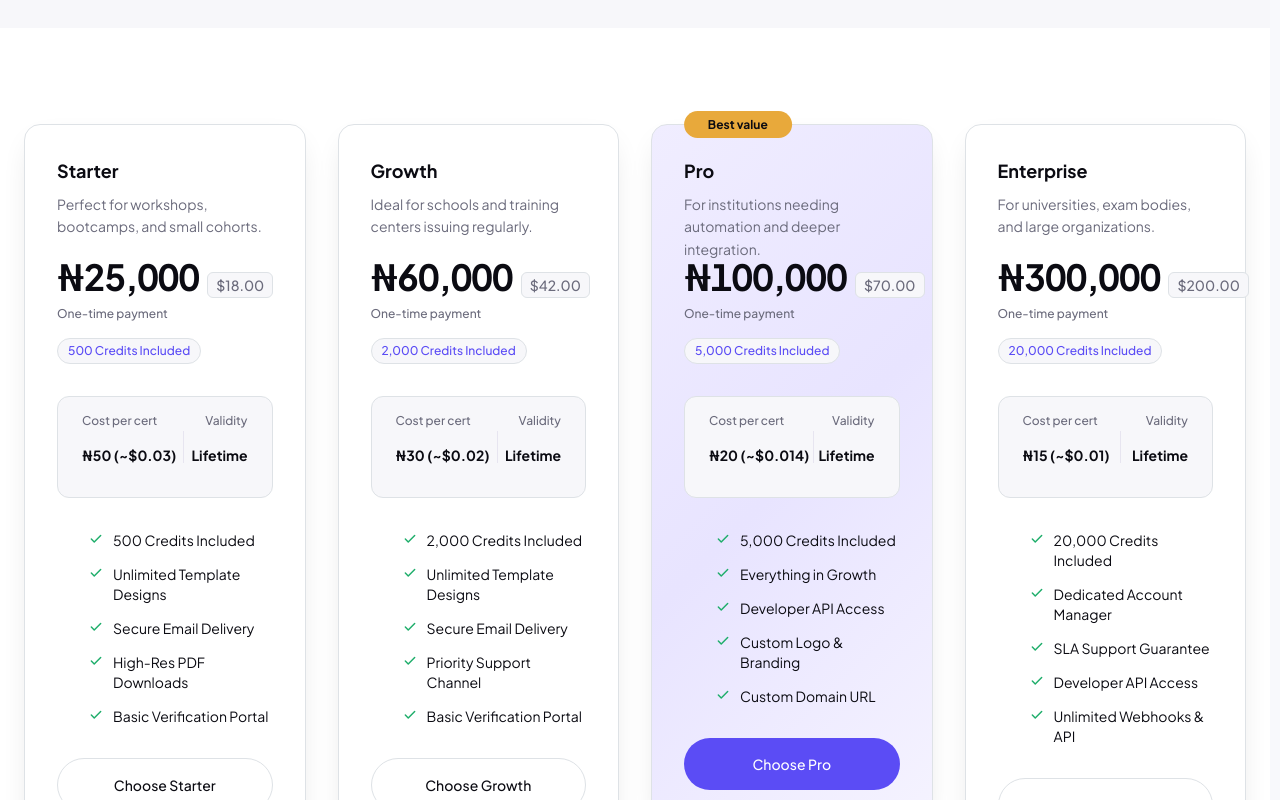
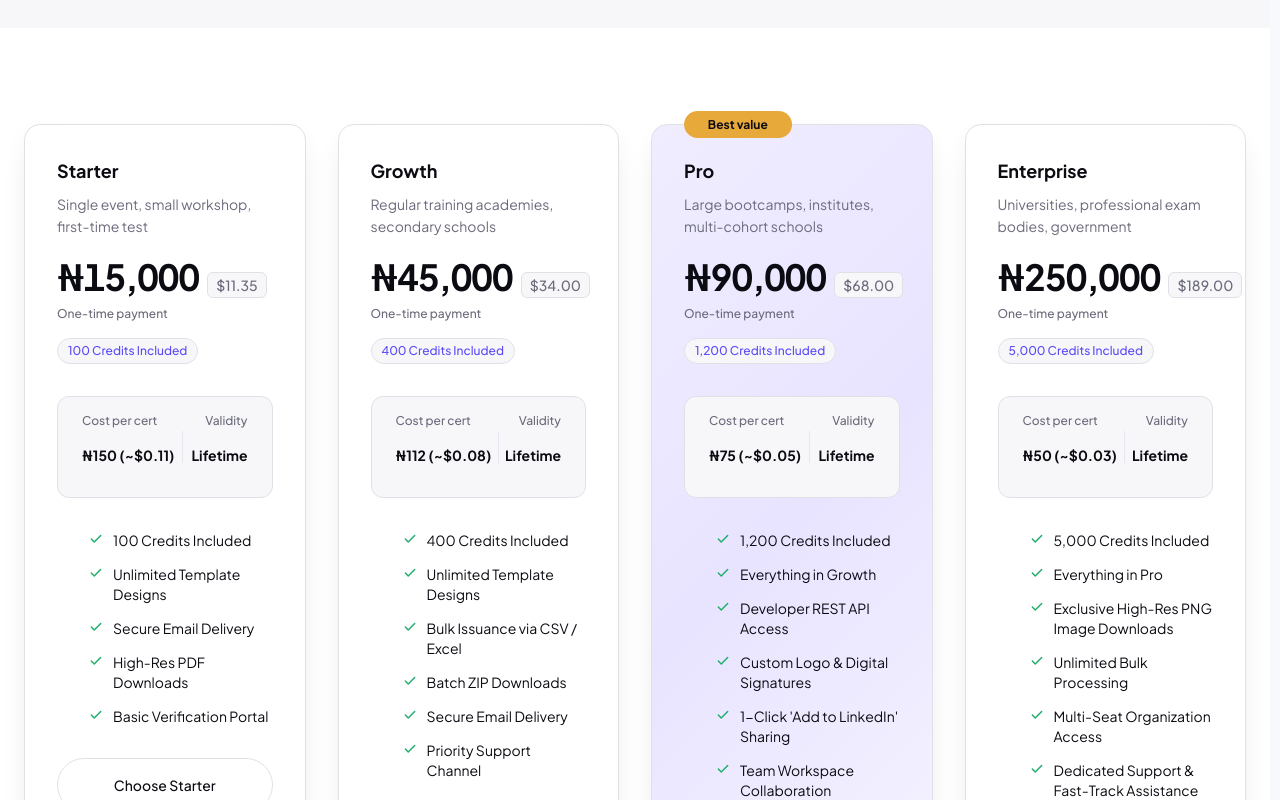
Before and after one commit to proofdeckcred/proofdeck-frontend, a React (Vite) app: page /pricing in a window 1280 px wide. Shown: the part 540-1340 px from the top of the page. Built offline with nearby package versions, Linux system fonts and the light colour scheme; no server answers; a web font is replaced by a local one.

Commit message:
payment service upgrade

```diff
--- a/src/api.js
+++ b/src/api.js
@@ -48,6 +48,24 @@ API.interceptors.response.use(
       spinner.activeRequests = Math.max(0, spinner.activeRequests - 1);
       if (spinner.activeRequests === 0) {
         spinner.setNetworkFinished();
+      }
+    }
+
+    if (error.response && (error.response.status === 401 || error.response.status === 422)) {
+      const msg = error.response.data?.msg || "";
+      // If token is invalid, expired, or malformed, clear it so user isn't stuck in 422 loop
+      if (
+        error.response.status === 401 ||
+        msg.includes("Not enough segments") ||
+        msg.includes("Signature") ||
+        msg.includes("token") ||
+        msg.includes("Error loading the user")
+      ) {
+        if (localStorage.getItem("token") && !window.location.pathname.includes("/login")) {
+          localStorage.removeItem("token");
+          localStorage.removeItem("user");
+          window.location.href = "/login";
+        }
       }
     }
 
@@ -135,6 +153,8 @@ export const advancedSearchCertificates = (params) => {
 };
 export const getCertificatePDF = (certId) =>
   API.get(`/certificates/${certId}/pdf`, { responseType: "blob" });
+export const getCertificatePNG = (certId) =>
+  API.get(`/certificates/${certId}/png`, { responseType: "blob" });
 
 // EMAILING
 export const sendCertificateEmail = (certId) =>
@@ -154,10 +174,11 @@ export const generateApiKey = () => API.post("/users/me/api-key");
 export const updateUserProfile = (data) => API.put("/users/me", data);
 
 // PAYMENTS
-export const initializePayment = (plan, provider = "paystack") =>
+export const initializePayment = (plan, provider = "bachs") =>
   API.post("/payments/initialize", { plan, provider });
 export const verifyPayment = (reference) =>
   API.get(`/payments/verify/${reference}`);
+export const getPublicPlans = () => API.get("/payments/plans");
 
 // USER ANALYTICS
 export const getUserAnalytics = () => API.get("/analytics/dashboard");
--- a/src/pages/GroupsPage.jsx
+++ b/src/pages/GroupsPage.jsx
@@ -11,6 +11,7 @@ import {
   getTemplates,
   sendCertificateEmail,
   getCertificatePDF,
+  getCertificatePNG,
   deleteCertificate,
 } from "../api";
 import toast, { Toaster } from "react-hot-toast";
@@ -286,6 +287,34 @@ function GroupsPage() {
         return "Download started!";
       },
       error: (err) => err.response?.data?.msg || "Failed to download PDF.",
+    });
+    promise.finally(() => setDownloadingId(null));
+  };
+
+  const handleDownloadPNG = (cert) => {
+    setDownloadingId(cert.id);
+    const promise = getCertificatePNG(cert.id);
+    toast.promise(promise, {
+      loading: "Generating PNG image...",
+      success: (response) => {
+        const url = window.URL.createObjectURL(new Blob([response.data], { type: "image/png" }));
+        const link = document.createElement("a");
+        link.href = url;
+        const saneName = cert.recipient_name?.replace(/[\W_]+/g, "_").replace(/^_+|_+$/g, "");
+        const filename = saneName ? `${saneName}.png` : `doc_${cert.verification_id || cert.id}.png`;
+        link.setAttribute("download", filename);
+        document.body.appendChild(link);
+        link.click();
+        link.parentNode.removeChild(link);
+        window.URL.revokeObjectURL(url);
+        return "PNG download started!";
+      },
+      error: (err) => {
+        if (err.response?.status === 403 && err.response?.data?.upgrade_required) {
+          return "PNG downloads are exclusively available on Enterprise.";
+        }
+        return err.response?.data?.msg || "Failed to download PNG.";
+      },
     });
     promise.finally(() => setDownloadingId(null));
   };
--- a/src/pages/LandingPage.jsx
+++ b/src/pages/LandingPage.jsx
@@ -95,10 +95,10 @@ const Pricing = () => (
       <div className="grid md:grid-cols-2 lg:grid-cols-4 gap-6 items-stretch pt-4">
         <PricingCard
           title="Starter"
-          price="₦25,000"
-          suffix="500 credential credits"
+          price="₦15,000"
+          suffix="100 credential credits"
           features={[
-            "500 Credits Included",
+            "100 Credits Included",
             "Unlimited Template Designs",
             "Secure Email Delivery",
             "High-Res PDF Downloads",
@@ -108,41 +108,44 @@ const Pricing = () => (
         />
         <PricingCard
           title="Growth"
-          price="₦60,000"
-          suffix="2,000 credential credits"
+          price="₦45,000"
+          suffix="400 credential credits"
           features={[
-            "2,000 Credits Included",
+            "400 Credits Included",
             "Unlimited Template Designs",
+            "Bulk Issuance (CSV / Excel)",
+            "Batch ZIP Downloads",
             "Secure Email Delivery",
             "Priority Support Channel",
-            "Basic Verification Portal",
           ]}
           link="/signup?plan=growth"
         />
         <PricingCard
           title="Pro"
-          price="₦100,000"
-          suffix="5,000 credential credits"
+          price="₦90,000"
+          suffix="1,200 credential credits"
           isPopular={true}
           features={[
-            "5,000 Credits Included",
+            "1,200 Credits Included",
             "Everything in Growth",
-            "Developer API Access",
-            "Custom Logo & Branding",
-            "Custom Domain URL",
+            "Developer REST API Access",
+            "Custom Logo & Digital Signatures",
+            "1-Click 'Add to LinkedIn' Sharing",
+            "Team Workspace Collaboration",
           ]}
           link="/signup?plan=pro"
         />
         <PricingCard
           title="Enterprise"
-          price="₦300,000"
-          suffix="20,000 credential credits"
+          price="₦250,000"
+          suffix="5,000 credential credits"
           features={[
-            "20,000 Credits Included",
-            "Dedicated Account Manager",
-            "SLA Support Guarantee",
-            "Developer API Access",
-            "Unlimited Webhooks & API",
+            "5,000 Credits Included",
+            "Everything in Pro",
+            "Exclusive High-Res PNG Image Downloads",
+            "Unlimited Bulk Processing",
+            "Multi-Seat Organization Access",
+            "Dedicated Support & Fast-Track Assistance",
           ]}
           link="/signup?plan=enterprise"
         />
--- a/src/pages/LoginPage.jsx
+++ b/src/pages/LoginPage.jsx
@@ -36,14 +36,10 @@ function LoginPage() {
     }
 
     try {
-      const res = await fetch("https://api.proofdeck.app/api/auth/login", {
-        method: "POST",
-        headers: { "Content-Type": "application/json" },
-        body: JSON.stringify({ email, password }),
-      });
-      const data = await res.json();
+      const res = await loginUser({ email, password });
+      const data = res.data;
 
-      if (res.ok && data.access_token) {
+      if (data && data.access_token) {
         localStorage.setItem("token", data.access_token);
         window.location.href = "/dashboard";
       } else {
@@ -51,7 +47,8 @@ function LoginPage() {
         setLoading(false);
       }
     } catch (err) {
-      setError("Cannot connect to server. Please check your internet.");
+      const msg = err.response?.data?.msg || "Login failed. Please check your credentials.";
+      setError(msg);
       setLoading(false);
     }
   };
--- a/src/pages/MyCertificatesPage.jsx
+++ b/src/pages/MyCertificatesPage.jsx
@@ -5,6 +5,7 @@ import {
   getTemplates,
   deleteCertificate,
   getCertificatePDF,
+  getCertificatePNG,
   sendCertificateEmail,
   sendBulkEmails,
   getCurrentUser,
@@ -267,6 +268,34 @@ function MyCertificatesPage() {
         return "Download started!";
       },
       error: (err) => err.response?.data?.msg || "Failed to download PDF.",
+    });
+    promise.finally(() => setDownloadingId(null));
+  };
+
+  const handleDownloadPNG = (cert) => {
+    setDownloadingId(cert.id);
+    const promise = getCertificatePNG(cert.id);
+    toast.promise(promise, {
+      loading: "Generating PNG image...",
+      success: (response) => {
+        const url = window.URL.createObjectURL(new Blob([response.data], { type: "image/png" }));
+        const link = document.createElement("a");
+        link.href = url;
+        const saneName = cert.recipient_name?.replace(/[\W_]+/g, "_").replace(/^_+|_+$/g, "");
+        const filename = saneName ? `${saneName}.png` : `doc_${cert.verification_id || cert.id}.png`;
+        link.setAttribute("download", filename);
+        document.body.appendChild(link);
+        link.click();
+        link.parentNode.removeChild(link);
+        window.URL.revokeObjectURL(url);
+        return "PNG download started!";
+      },
+      error: (err) => {
+        if (err.response?.status === 403 && err.response?.data?.upgrade_required) {
+          return "PNG downloads are exclusively available on Enterprise.";
+        }
+        return err.response?.data?.msg || "Failed to download PNG.";
+      },
     });
     promise.finally(() => setDownloadingId(null));
   };
--- a/src/pages/PricingPage.jsx
+++ b/src/pages/PricingPage.jsx
@@ -80,13 +80,13 @@ const PricingPage = () => {
   const plans = [
     {
       name: "Starter",
-      priceNGN: "₦25,000",
-      priceUSD: "$18.00",
-      certs: "500",
-      costPerCert: "₦50 (~$0.03)",
-      for: "Perfect for workshops, bootcamps, and small cohorts.",
+      priceNGN: "₦15,000",
+      priceUSD: "$11.35",
+      certs: "100",
+      costPerCert: "₦150 (~$0.11)",
+      for: "Single event, small workshop, first-time test",
       features: [
-        "500 Credits Included",
+        "100 Credits Included",
         "Unlimited Template Designs",
         "Secure Email Delivery",
         "High-Res PDF Downloads",
@@ -95,47 +95,50 @@ const PricingPage = () => {
     },
     {
       name: "Growth",
-      priceNGN: "₦60,000",
-      priceUSD: "$42.00",
-      certs: "2,000",
-      costPerCert: "₦30 (~$0.02)",
-      for: "Ideal for schools and training centers issuing regularly.",
+      priceNGN: "₦45,000",
+      priceUSD: "$34.00",
+      certs: "400",
+      costPerCert: "₦112 (~$0.08)",
+      for: "Regular training academies, secondary schools",
       features: [
-        "2,000 Credits Included",
+        "400 Credits Included",
         "Unlimited Template Designs",
+        "Bulk Issuance via CSV / Excel",
+        "Batch ZIP Downloads",
         "Secure Email Delivery",
         "Priority Support Channel",
-        "Basic Verification Portal",
       ],
     },
     {
       name: "Pro",
-      priceNGN: "₦100,000",
-      priceUSD: "$70.00",
-      certs: "5,000",
-      costPerCert: "₦20 (~$0.014)",
-      for: "For institutions needing automation and deeper integration.",
+      priceNGN: "₦90,000",
+      priceUSD: "$68.00",
+      certs: "1,200",
+      costPerCert: "₦75 (~$0.05)",
+      for: "Large bootcamps, institutes, multi-cohort schools",
       features: [
-        "5,000 Credits Included",
+        "1,200 Credits Included",
         "Everything in Growth",
-        "Developer API Access",
-        "Custom Logo & Branding",
-        "Custom Domain URL",
+        "Developer REST API Access",
+        "Custom Logo & Digital Signatures",
+        "1-Click 'Add to LinkedIn' Sharing",
+        "Team Workspace Collaboration",
       ],
     },
     {
       name: "Enterprise",
-      priceNGN: "₦300,000",
-      priceUSD: "$200.00",
-      certs: "20,000",
-      costPerCert: "₦15 (~$0.01)",
-      for: "For universities, exam bodies, and large organizations.",
+      priceNGN: "₦250,000",
+      priceUSD: "$189.00",
+      certs: "5,000",
+      costPerCert: "₦50 (~$0.03)",
+      for: "Universities, professional exam bodies, government",
       features: [
-        "20,000 Credits Included",
-        "Dedicated Account Manager",
-        "SLA Support Guarantee",
-        "Developer API Access",
-        "Unlimited Webhooks & API",
+        "5,000 Credits Included",
+        "Everything in Pro",
+        "Exclusive High-Res PNG Image Downloads",
+        "Unlimited Bulk Processing",
+        "Multi-Seat Organization Access",
+        "Dedicated Support & Fast-Track Assistance",
       ],
     },
   ];
--- a/src/pages/SettingsPage.jsx
+++ b/src/pages/SettingsPage.jsx
@@ -64,13 +64,13 @@ const Section = ({ title, icon: Icon, children, className = "" }) => (
 const PLAN_INFO = {
   starter: {
     name: "Starter",
-    priceNGN: "₦25,000",
-    priceUSD: "$18.00",
-    certs: "500",
-    costPerCert: "₦50 (~$0.03)",
-    description: "Ideal for workshops, bootcamps, and small cohorts.",
+    priceNGN: "₦15,000",
+    priceUSD: "$11.35",
+    certs: "100",
+    costPerCert: "₦150 (~$0.11)",
+    description: "Single event, small workshop, first-time test",
     features: [
-      "500 Credits Included",
+      "100 Credits Included",
       "Unlimited Template Designs",
       "Secure Email Delivery",
       "High-Res PDF Downloads",
@@ -79,47 +79,50 @@ const PLAN_INFO = {
   },
   growth: {
     name: "Growth",
-    priceNGN: "₦60,000",
-    priceUSD: "$42.00",
-    certs: "2,000",
-    costPerCert: "₦30 (~$0.02)",
-    description: "Ideal for schools and training centers issuing regularly.",
+    priceNGN: "₦45,000",
+    priceUSD: "$34.00",
+    certs: "400",
+    costPerCert: "₦112 (~$0.08)",
+    description: "Regular training academies, secondary schools",
     features: [
-      "2,000 Credits Included",
+      "400 Credits Included",
       "Unlimited Template Designs",
+      "Bulk Issuance via CSV / Excel",
+      "Batch ZIP Downloads",
       "Secure Email Delivery",
       "Priority Support Channel",
-      "Basic Verification Portal",
     ],
   },
   pro: {
     name: "Pro",
-    priceNGN: "₦100,000",
-    priceUSD: "$70.00",
-    certs: "5,000",
-    costPerCert: "₦20 (~$0.014)",
-    description: "For institutions needing automation and deeper integration.",
+    priceNGN: "₦90,000",
+    priceUSD: "$68.00",
+    certs: "1,200",
+    costPerCert: "₦75 (~$0.05)",
+    description: "Large bootcamps, institutes, multi-cohort schools",
     features: [
-      "5,000 Credits Included",
+      "1,200 Credits Included",
       "Everything in Growth",
-      "Developer API Access",
-      "Custom Logo & Branding",
-      "Custom Domain URL",
+      "Developer REST API Access",
+      "Custom Logo & Digital Signatures",
+      "1-Click 'Add to LinkedIn' Sharing",
+      "Team Workspace Collaboration",
     ],
   },
   enterprise: {
     name: "Enterprise",
-    priceNGN: "₦300,000",
-    priceUSD: "$200.00",
-    certs: "20,000",
-    costPerCert: "₦15 (~$0.01)",
-    description: "For universities, exam bodies, and large organizations.",
+    priceNGN: "₦250,000",
+    priceUSD: "$189.00",
+    certs: "5,000",
+    costPerCert: "₦50 (~$0.03)",
+    description: "Universities, professional exam bodies, government",
     features: [
-      "20,000 Credits Included",
-      "Dedicated Account Manager",
-      "SLA Support Guarantee",
-      "Developer API Access",
-      "Unlimited Webhooks & API",
+      "5,000 Credits Included",
+      "Everything in Pro",
+      "Exclusive High-Res PNG Image Downloads",
+      "Unlimited Bulk Processing",
+      "Multi-Seat Organization Access",
+      "Dedicated Support & Fast-Track Assistance",
     ],
   },
 };
@@ -239,7 +242,7 @@ const ReferralSection = () => {
             <div className="relative z-10">
               <h2 className="text-2xl font-bold mb-2">Give credits, Get credits</h2>
               <p className="text-indigo-100 mb-6 max-w-lg">
-                Refer a friend to ProofDeck. When they verify their account, they get 5 bonus credits and you get 10!
+                Refer a friend or colleague to ProofDeck. When they make their first plan purchase, you get 10% of their plan's credits instantly added to your account!
               </p>
 
               <div className="bg-white/10 backdrop-blur-md p-1 pl-4 rounded-lg inline-flex items-center gap-4 border border-white/20">
--- a/src/pages/SignupPage.jsx
+++ b/src/pages/SignupPage.jsx
@@ -48,21 +48,16 @@ function SignupPage() {
         referral_code: formData.referral_code || undefined
       };
 
-      const res = await fetch("https://api.proofdeck.app/api/auth/register", {
-        method: "POST",
-        headers: { "Content-Type": "application/json" },
-        body: JSON.stringify(payload),
-      });
-      const data = await res.json();
-
-      if (res.ok) {
+      const res = await signupUser(payload);
+      if (res.status === 200 || res.status === 201) {
         window.location.href = `/verify-email?email=${encodeURIComponent(email)}`;
       } else {
-        setError(data.msg || "Signup failed. Please try again.");
+        setError(res.data?.msg || "Signup failed. Please try again.");
         setLoading(false);
       }
     } catch (err) {
-      setError("Cannot connect to server. Please check your internet.");
+      const msg = err.response?.data?.msg || "Cannot connect to server. Please try again.";
+      setError(msg);
       setLoading(false);
     }
   };
--- a/src/pages/ViewCertificatePage.jsx
+++ b/src/pages/ViewCertificatePage.jsx
@@ -6,12 +6,14 @@ import { Spinner, Modal, Button } from "react-bootstrap";
 import {
   getCertificate,
   getCertificatePDF,
+  getCertificatePNG,
   updateCertificateStatus,
   getTemplates,
 } from "../api";
 import {
   Edit3,
   Download,
+  Image as ImageIcon,
   Maximize2,
   X,
   CheckCircle,
@@ -127,6 +129,38 @@ function ViewCertificatePage() {
       error: (err) => err.response?.data?.msg || "Failed to download PDF.",
     });
     promise.finally(() => setDownloading(false));
+  };
+
+  const [downloadingPng, setDownloadingPng] = useState(false);
+  const [showUpgradeModal, setShowUpgradeModal] = useState(false);
+
+  const handleDownloadPNG = async () => {
+    setDownloadingPng(true);
+    const toastId = toast.loading("Generating PNG image...");
+    try {
+      const response = await getCertificatePNG(certId);
+      toast.dismiss(toastId);
+      const url = window.URL.createObjectURL(new Blob([response.data], { type: "image/png" }));
+      const link = document.createElement("a");
+      link.href = url;
+      const saneName = certificate.recipient_name?.replace(/[\W_]+/g, "_").replace(/^_+|_+$/g, "");
+      const filename = saneName ? `${saneName}.png` : `doc_${certificate.verification_id}.png`;
+      link.setAttribute("download", filename);
+      document.body.appendChild(link);
+      link.click();
+      link.parentNode.removeChild(link);
+      window.URL.revokeObjectURL(url);
+      toast.success("Download started!");
+    } catch (err) {
+      toast.dismiss(toastId);
+      if (err.response?.status === 403 && err.response?.data?.upgrade_required) {
+        setShowUpgradeModal(true);
+      } else {
+        toast.error(err.response?.data?.msg || "Failed to download PNG image.");
+      }
+    } finally {
+      setDownloadingPng(false);
+    }
   };
 
   const handleStatusChange = (status) => {
@@ -311,6 +345,23 @@ function ViewCertificatePage() {
                   <Download size={13} />
                 )}
                 <span>Download PDF</span>
+              </button>
+
+              <button
+                onClick={handleDownloadPNG}
+                disabled={downloadingPng}
+                title="Download high-resolution PNG image (Enterprise exclusive)"
+                className="flex items-center gap-1.5 px-3 py-1.5 text-slate-800 bg-white hover:bg-indigo-50/50 hover:text-indigo-600 rounded-lg border border-slate-250 transition-all text-xs font-bold shadow-sm disabled:opacity-70 cursor-pointer"
+              >
+                {downloadingPng ? (
+                  <div className="animate-spin h-3.5 w-3.5 border-2 border-indigo-600 border-t-transparent rounded-full" />
+                ) : (
+                  <ImageIcon size={13} className="text-indigo-600" />
+                )}
+                <span>Download PNG</span>
+                <span className="text-[9px] bg-indigo-100 text-indigo-700 font-extrabold px-1.5 py-0.2 rounded-full uppercase tracking-wider">
+                  Enterprise
+                </span>
               </button>
             </div>
           </div>
@@ -515,6 +566,65 @@ function ViewCertificatePage() {
           </Modal.Footer>
         </Modal>
 
+        {/* Enterprise Upgrade Modal for PNG Downloads */}
+        <Modal
+          show={showUpgradeModal}
+          onHide={() => setShowUpgradeModal(false)}
+          centered
+          size="md"
+        >
+          <Modal.Header closeButton className="border-b border-gray-100 pb-3">
+            <div className="flex items-center gap-2.5">
+              <div className="w-8 h-8 rounded-full bg-indigo-50 text-indigo-600 flex items-center justify-center font-black text-xs border border-indigo-100">
+                <ImageIcon size={16} />
+              </div>
+              <div>
+                <Modal.Title className="text-sm font-bold text-gray-900 mb-0">
+                  Enterprise Feature: PNG Image Export
+                </Modal.Title>
+                <p className="text-[11px] text-gray-500 mb-0 font-medium">
+                  High-resolution PNG generation requires an Enterprise plan
+                </p>
+              </div>
+            </div>
+          </Modal.Header>
+          <Modal.Body className="py-4 text-xs text-gray-600 space-y-3">
+            <p className="leading-relaxed">
+              Downloading certificates as ultra-crisp 300-DPI <strong>PNG images</strong> is exclusively available for organizations on the <strong>Enterprise</strong> plan.
+            </p>
+            <div className="bg-indigo-50/70 border border-indigo-100 rounded-xl p-3.5 space-y-1.5">
+              <p className="font-bold text-indigo-950 text-xs mb-1">What you get on Enterprise:</p>
+              <ul className="list-disc pl-4 space-y-1 text-indigo-900 text-[11px]">
+                <li>5,000 Credential Credits Included (₦50 / cert)</li>
+                <li>Exclusive High-Res PNG & PDF Downloads</li>
+                <li>Unlimited Bulk Issuance & Multi-Seat Access</li>
+                <li>Priority Dedicated Support & Onboarding</li>
+              </ul>
+            </div>
+          </Modal.Body>
+          <Modal.Footer className="border-t border-gray-100 py-2.5 flex justify-end gap-2">
+            <Button
+              variant="light"
+              size="sm"
+              onClick={() => setShowUpgradeModal(false)}
+              className="text-xs font-semibold text-gray-600"
+            >
+              Close
+            </Button>
+            <Button
+              variant="primary"
+              size="sm"
+              onClick={() => {
+                setShowUpgradeModal(false);
+                navigate("/dashboard/settings");
+              }}
+              className="bg-indigo-600 hover:bg-indigo-700 text-white text-xs font-bold"
+            >
+              Upgrade to Enterprise
+            </Button>
+          </Modal.Footer>
+        </Modal>
+
       </div>
     </ErrorBoundary>
   );
```
